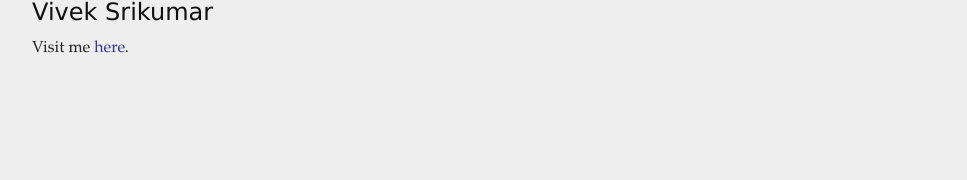
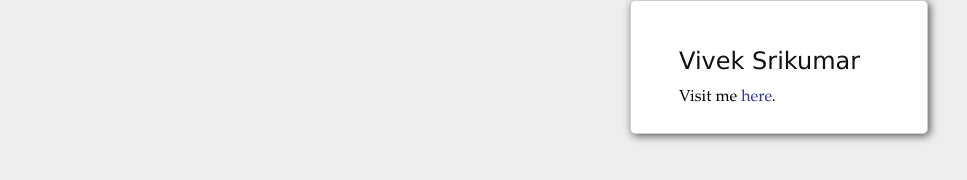
Before and after one commit to svivek/svivek.github.com, a plain HTML site: page index.html in a window 1280 px wide. Shown: the whole page, without its empty margins (160-1127 px from the left). Drawn offline with nearby package versions, Linux system fonts and the light colour scheme; files that its build step writes are made by us from their sources.

Commit message:
Added page

```diff
--- a/index.html
+++ b/index.html
@@ -21,9 +21,11 @@
     <div class="wrapper">
       <div id ="pagewidth">
 	<div class = "clearfix" id="maincol">
+	  <div id="page" class="shadow">
+
 	  <h1> Vivek Srikumar </h1>
 	  Visit me <a href="http://svivek.com">here</a>.
-
+	  </div>
 	</div>
       </div>
     </div>
```
